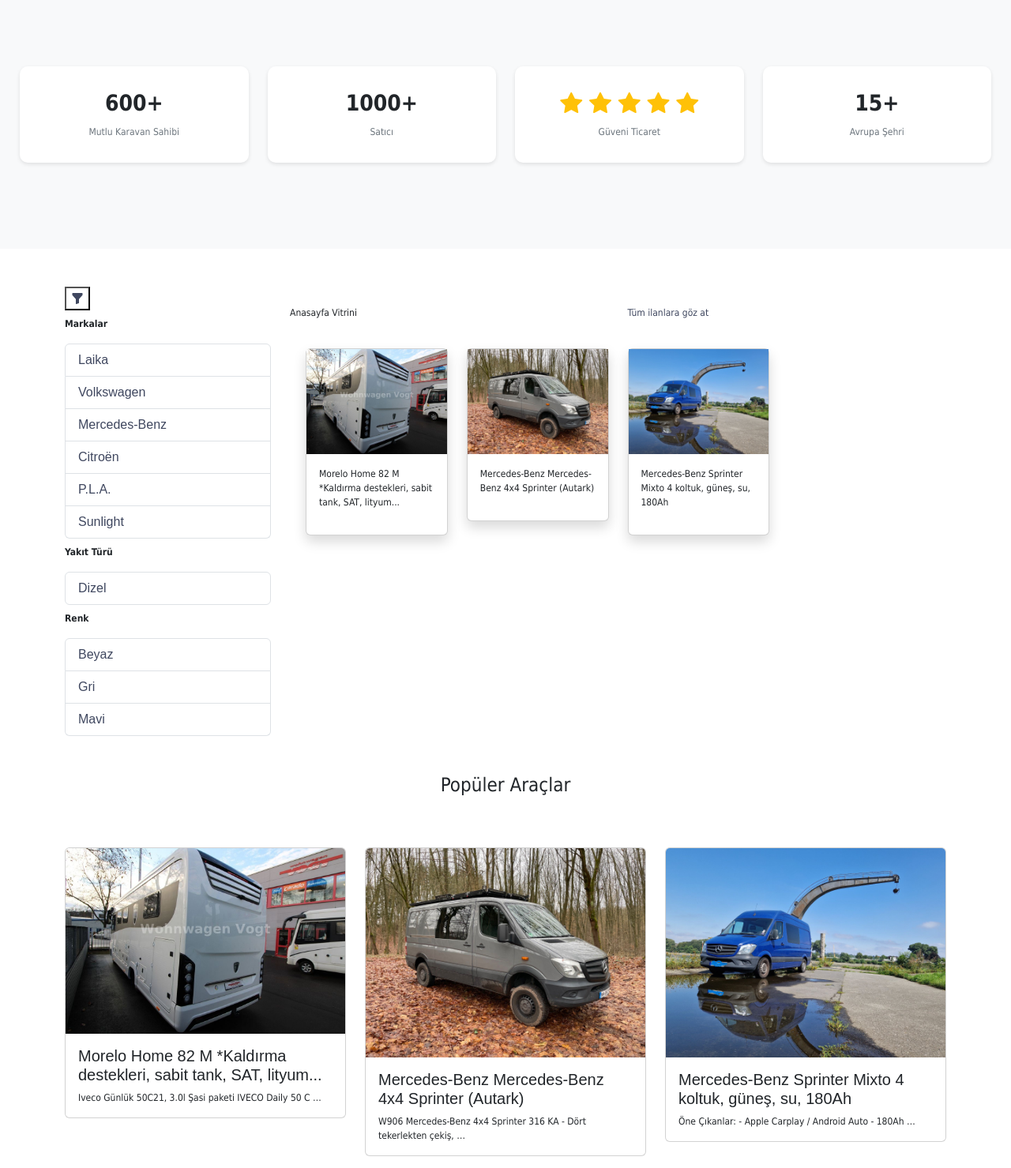
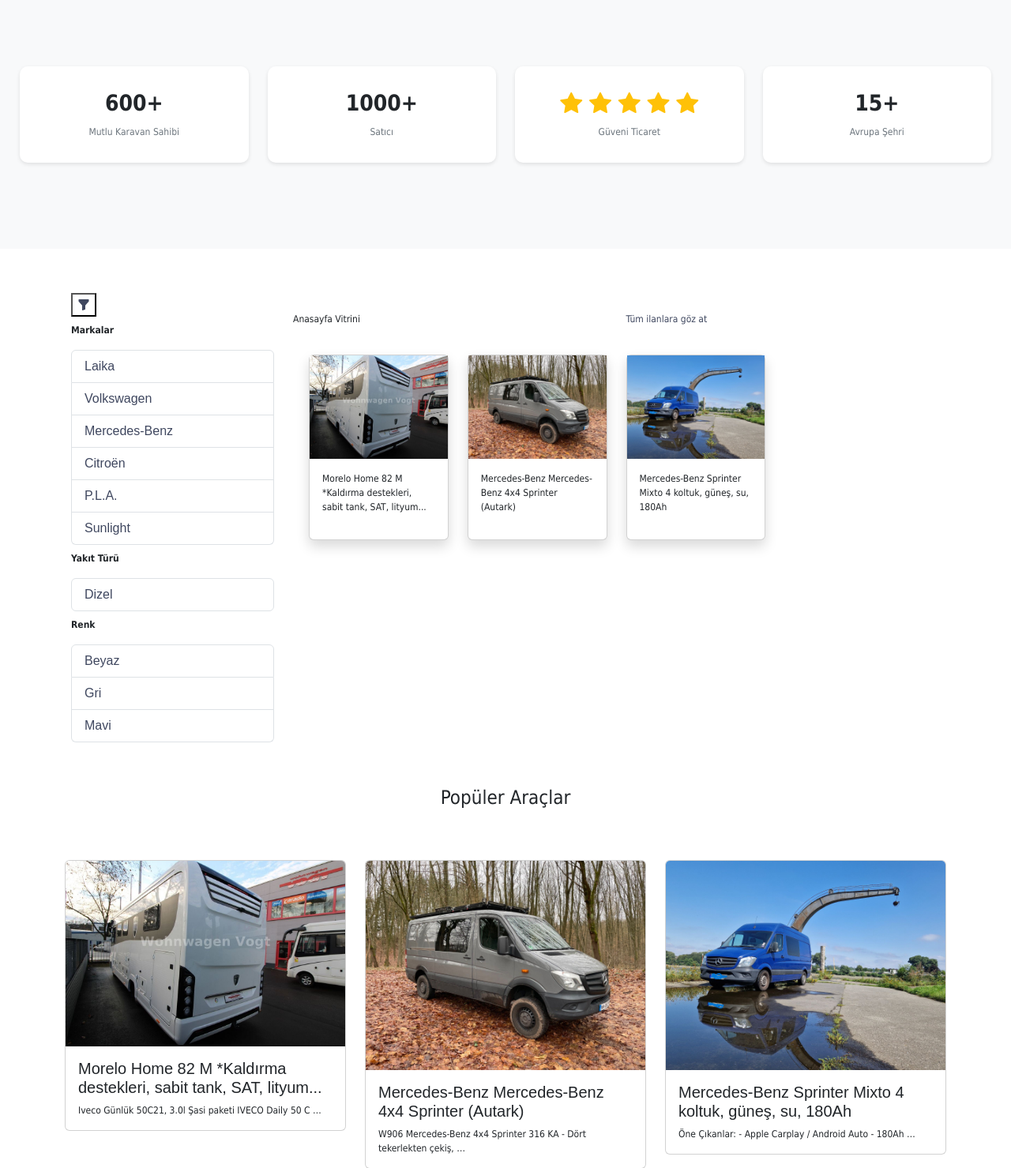
Before and after one commit to Tugrulvural89/avrupadakaravan, a Django app: page / in a window 1280 px wide. Shown: the part 1186-2665 px from the top of the page at 79% size. Run offline with Django 4.2, Linux system fonts and the light colour scheme; data comes from the database, SQL or seed files in the repository; some libraries are stand-ins or nearby versions.

Commit message:
"update data import manager"

```diff
--- a/templates/main_page.html
+++ b/templates/main_page.html
@@ -164,7 +164,7 @@
 
 <section class="container">
 
-<div class="row mt-5 mb-5">
+<div class="row mt-5 mb-5 p-2">
 <div class="col-12 col-md-3">
    <button style="background: transparent;" id="search-button-toogle">
         <svg xmlns="http://www.w3.org/2000/svg" width="16" height="16" fill="#3f475f" class="bi bi-funnel-fill" viewBox="0 0 16 16">
```
